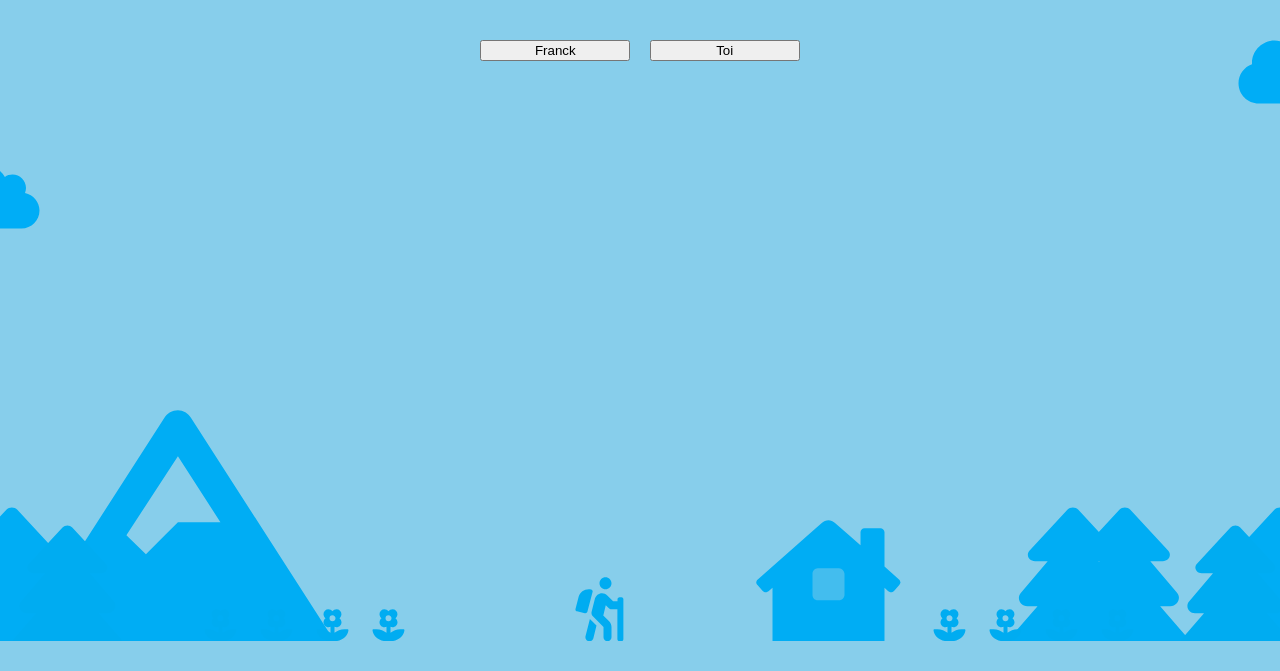
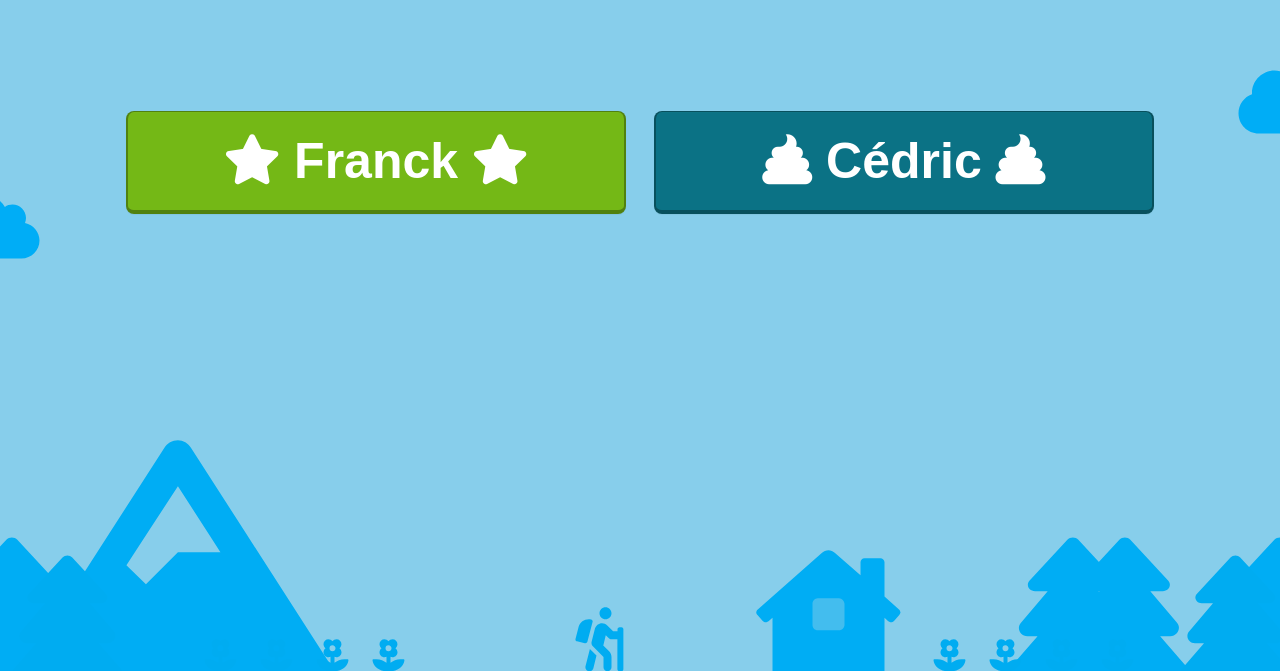
Before and after one commit to Franck-hash/funny, a plain HTML site: page index.html in a window 1280 px wide. Shown: the part 229-900 px from the top of the page. Before the commit the page ends 870 px from the top, so only its background shows below. Drawn offline with nearby package versions, Linux system fonts and the light colour scheme.

Commit message:
Add files via upload

```diff
--- a/index.html
+++ b/index.html
@@ -3,6 +3,7 @@
 <head>
 	<title>Funny</title>
 	<meta charset="UTF-8" >
+	<link href="https://cdnjs.cloudflare.com/ajax/libs/font-awesome/5.15.1/css/all.min.css" rel="stylesheet" />
 	<link href="style.css" rel="stylesheet" />
 </head>
 <body class="bg-two bg-one">
@@ -20,7 +21,7 @@
 				<div class="circle"></div>
 			</div>
 			<div class="head">
-				<p class="blaze">Kévin</p>
+				<p class="blaze">Cédric</p>
 				<div class="eye"><div class="nose"></div></div>
 				<div class="mouth"></div>
 			</div>
@@ -50,8 +51,8 @@
 	</div>
 	<div class="main d-none">
 		<p>Qui est le meilleur ?</p>
-		<button class="t">Franck</button>
-		<button class="f">Toi</button>
+		<button class="t"><i class="fas fa-star"></i> Franck <i class="fas fa-star"></i></button>
+		<button class="f"><i class="fas fa-poop"></i> Cédric <i class="fas fa-poop"></i></button>
 	</div>
 </body>
 <footer>
--- a/script.js
+++ b/script.js
@@ -13,26 +13,25 @@ $(document).ready(function() {
 				$('.loader').remove();
 			}, 1000);
 		}
-	}, 20);
+	}, 0);
 
 	const t = $('.t');
 	const f = $('.f');
 
 	f.mouseenter(function() {
-		t.text('Toi');
-		f.text('Franck');
+		t.html('<i class="fas fa-poop"></i> Cédric <i class="fas fa-poop"></i>');
+		f.html('<i class="fas fa-star"></i> Franck <i class="fas fa-star"></i>');
 	});
 
 	f.mouseleave(function() {
-		t.text('Franck');
-		f.text('Toi');
+		t.html('<i class="fas fa-star"></i> Franck <i class="fas fa-star"></i>');
+		f.html('<i class="fas fa-poop"></i> Cédric <i class="fas fa-poop"></i>');
 	});
 
 	$('button').click(function() {
-		setInterval(function() {
-			window.open('//www.google.fr', '_blank');
-		}, 1000);
-
+		alert("Franck ? Bah oui c'était logique, je te donne une récompense.");
+		const url = 'buhnrop';
+		window.open('//www.' + url.split('').reverse().join('') + '.com', '_blank');
 	});
 
 });
--- a/style.css
+++ b/style.css
@@ -360,9 +360,30 @@ body {
 .main {
 	text-align: center;
 	color: white;
-	font-size: 70px;
+	font-size: 100px;
+	font-weight: bold;
 }
 
-.main button {
-	width: 150px;
+button {
+	font-size: 50px;
+	color: white;
+	padding: 20px;
+	font-weight: bold;
+	width: 500px;
+	cursor: pointer;
+	border-radius: .5rem;
+	box-shadow: inset 0 1px 0 rgba(255,255,255,0.0125), 0 1px 1px rgba(0,0,0,0.05);
+    border-top-width: .0625rem;
+	border-bottom-width: calc(.2rem + .0625rem);
+	background: #0b7285;
+	border-color: rgba(0,0,0,0.3);
+	border-style: solid;
 }
+
+button:link, button:visited {
+    transition: all .1s ease-in;
+}
+
+.t {
+	background: #74b816 !important;
+}
```
